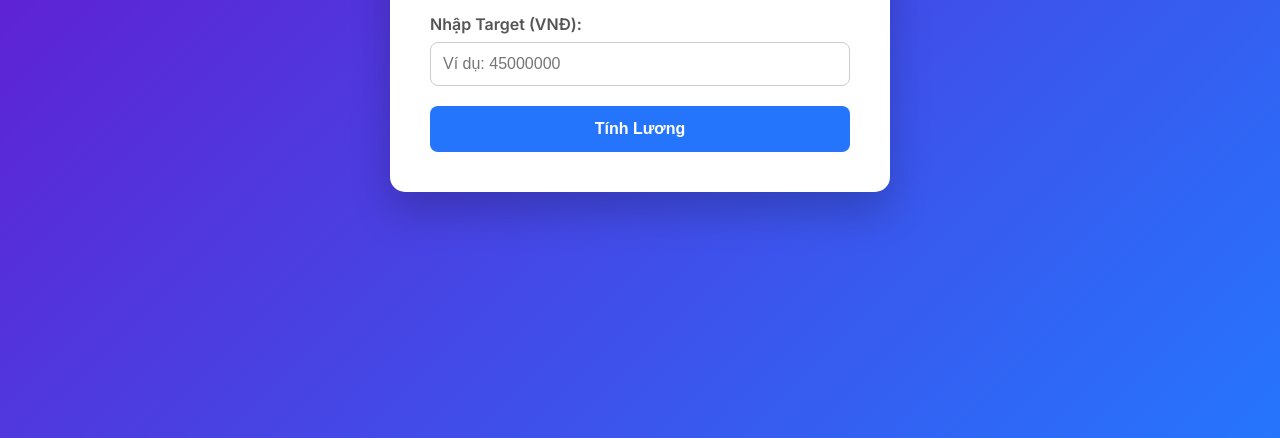
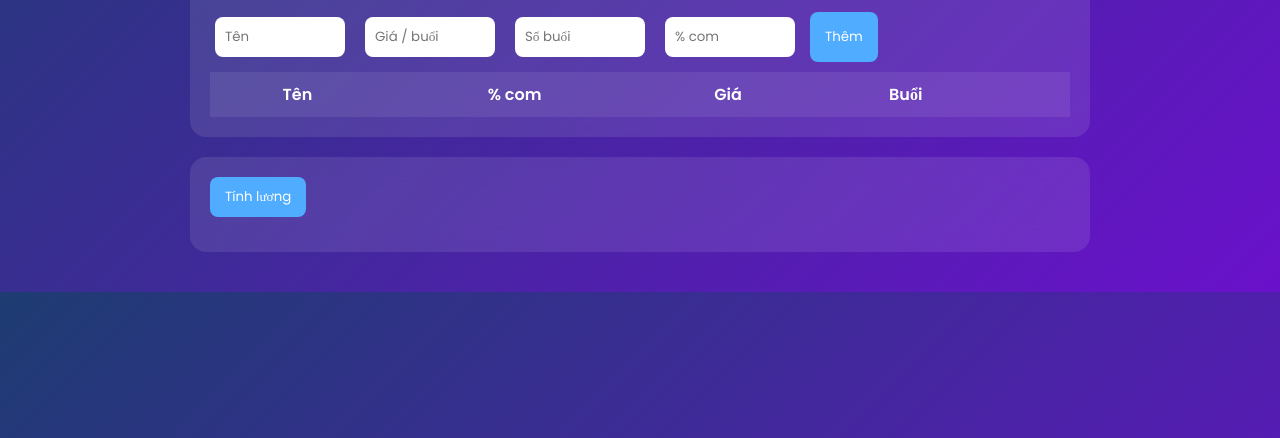
Before and after one commit to ngoc2003/strong-fitness-calculate-income, a plain HTML site: page index.html in a window 1280 px wide. Shown: the part 362-800 px from the top of the page. Drawn offline with Linux system fonts and the light colour scheme.

Commit message:
Update index.html

```diff
--- a/index.html
+++ b/index.html
@@ -2,163 +2,239 @@
 <html lang="vi">
 <head>
   <meta charset="UTF-8">
-<meta name="viewport" content="width=device-width, initial-scale=1.0">
-<title>Tính Lương PT</title>
-<link href="https://fonts.googleapis.com/css2?family=Inter:wght@400;600&display=swap" rel="stylesheet">
+  <title>Tính lương PT</title>
+
+  <link href="https://fonts.googleapis.com/css2?family=Poppins:wght@300;400;600&display=swap" rel="stylesheet">
+
   <style>
-    * {
-        box-sizing: border-box;
-    }
+    * { box-sizing: border-box; font-family: 'Poppins'; }
+
     body {
-        font-family: 'Inter', sans-serif;
       margin: 0;
-        padding: 0;
-        background: linear-gradient(135deg, #6a11cb, #2575fc);
-        min-height: 100vh;
-        display: flex;
-        justify-content: center;
-        align-items: center;
-    }
-    .container {
-        background: #fff;
-        padding: 40px;
-        border-radius: 15px;
-        box-shadow: 0 20px 40px rgba(0,0,0,0.2);
-        max-width: 500px;
-        width: 90%;
-    }
-    h1 {
-        text-align: center;
-        color: #333;
-        margin-bottom: 30px;
-    }
-    label {
-        display: block;
-        margin-bottom: 8px;
-        font-weight: 600;
-        color: #555;
-    }
-    input {
-        width: 100%;
-        padding: 12px;
-        border-radius: 8px;
-        border: 1px solid #ccc;
-        font-size: 16px;
-        margin-bottom: 20px;
-        transition: border 0.3s;
-    }
-    input:focus {
-        border-color: #2575fc;
-        outline: none;
-    }
-    button {
-        width: 100%;
-        padding: 14px;
-        background-color: #2575fc;
-        border: none;
-        color: #fff;
-        font-size: 16px;
-        font-weight: 600;
-        border-radius: 8px;
-        cursor: pointer;
-        transition: background 0.3s;
-    }
-    button:hover {
-        background-color: #6a11cb;
-    }
-    .result {
-        margin-top: 30px;
-        background: #f1f5f9;
-        padding: 25px;
-        border-radius: 12px;
-        display: none;
-        animation: fadeIn 0.5s ease forwards;
-    }
-    .result p {
-        font-size: 18px;
-        margin: 10px 0;
-        color: #333;
-    }
-    .result p span {
-        font-weight: 600;
-        color: #2575fc;
+      background: linear-gradient(135deg, #1e3c72, #6a11cb);
+      color: white;
+      padding: 20px;
     }
 
-    @keyframes fadeIn {
-        from {opacity: 0; transform: translateY(20px);}
-        to {opacity: 1; transform: translateY(0);}
+    h1 { text-align: center; }
+
+    .container { max-width: 900px; margin: auto; }
+
+    .card {
+      background: rgba(255,255,255,0.1);
+      backdrop-filter: blur(12px);
+      border-radius: 16px;
+      padding: 20px;
+      margin-bottom: 20px;
     }
+
+    input {
+      padding: 10px;
+      margin: 5px;
+      border-radius: 8px;
+      border: none;
+      width: 130px;
+    }
+
+    .row { display: flex; flex-wrap: wrap; gap: 10px; }
+
+    button {
+      padding: 10px 15px;
+      border-radius: 8px;
+      border: none;
+      background: #4facfe;
+      color: white;
+      cursor: pointer;
+    }
+
+    button:hover { background: #3a8ee6; }
+
+    table {
+      width: 100%;
+      margin-top: 10px;
+      border-collapse: collapse;
+    }
+
+    th, td {
+      padding: 10px;
+      text-align: center;
+    }
+
+    tr { background: rgba(255,255,255,0.08); }
+
+    .delete { background: #ff4d6d; }
+
+    .result {
+      display: grid;
+      grid-template-columns: repeat(auto-fit, minmax(150px, 1fr));
+      gap: 15px;
+      margin-top: 15px;
+    }
+
+    .box {
+      background: rgba(255,255,255,0.15);
+      padding: 15px;
+      border-radius: 12px;
+      text-align: center;
+    }
+
+    .total { font-weight: bold; font-size: 20px; }
   </style>
 </head>
 <body>
 
+<h1>Tính lương PT</h1>
+
 <div class="container">
-    <h1>Tính Lương PT</h1>
 
-    <label for="target">Nhập Target (VNĐ):</label>
-    <input type="number" id="target" placeholder="Ví dụ: 45000000">
+  <!-- TARGET -->
+  <div class="card">
+    <h3>Target</h3>
+    <input type="number" id="target" placeholder="Doanh thu">
+    <div id="levelInfo"></div>
+  </div>
 
-    <button onclick="calculateSalary()">Tính Lương</button>
+  <!-- KHÁCH -->
+  <div class="card">
+    <h3>Khách dạy</h3>
 
-    <div class="result" id="result">
-        <p>Lương CB: <span id="cb"></span></p>
-        <p>Com Bán: <span id="comBan"></span></p>
-        <p>Com Dạy: <span id="comDay"></span></p>
-        <p>Thưởng: <span id="thuong"></span></p>
+    <div class="row">
+      <input id="name" placeholder="Tên">
+      <input id="price" type="number" placeholder="Giá / buổi">
+      <input id="sessions" type="number" placeholder="Số buổi">
+      <input id="percentInput" type="number" placeholder="% com">
+      <button onclick="addStudent()">Thêm</button>
     </div>
+
+    <table>
+      <thead>
+        <tr>
+          <th>Tên</th>
+          <th>% com</th>
+          <th>Giá</th>
+          <th>Buổi</th>
+          <th></th>
+        </tr>
+      </thead>
+      <tbody id="list"></tbody>
+    </table>
+  </div>
+
+  <!-- RESULT -->
+  <div class="card">
+    <button onclick="calculate()">Tính lương</button>
+    <div class="result" id="result"></div>
+  </div>
+
 </div>
 
 <script>
-    function calculateSalary() {
-        const target = parseFloat(document.getElementById('target').value);
-        let cb = 0, comBan = 0, comDay = 0, thuong = 0;
+let students = [];
+let currentLevel = null;
 
-        if (!target || target < 0) {
-            alert("Vui lòng nhập target hợp lệ!");
+// mapping theo bảng
+function getLevel(target) {
+  if (target < 20000000) return { base: 3000000, sale: 0.01, teach: 0.10 };
+  if (target < 30000000) return { base: 3500000, sale: 0.02, teach: 0.15 };
+  if (target < 40000000) return { base: 4000000, sale: 0.03, teach: 0.20 };
+  if (target < 50000000) return { base: 4500000, sale: 0.04, teach: 0.25 };
+  if (target < 60000000) return { base: 5000000, sale: 0.05, teach: 0.30 };
+  if (target < 70000000) return { base: 5500000, sale: 0.06, teach: 0.32 };
+  return { base: 6000000, sale: 0.07, teach: 0.35 };
+}
+
+// xử lý khi nhập target
+function handleTarget() {
+  const target = parseFloat(document.getElementById("target").value);
+  if (!target) return;
+
+  currentLevel = getLevel(target);
+
+  document.getElementById("levelInfo").innerHTML = `
+    Lương CB: ${currentLevel.base.toLocaleString()} |
+    Com bán: ${currentLevel.sale * 100}% |
+    Com dạy: ${currentLevel.teach * 100}%
+  `;
+
+  // auto fill % com dạy
+  document.getElementById("percentInput").value = currentLevel.teach * 100;
+}
+
+// gắn event đúng chuẩn (fix lỗi)
+window.addEventListener("DOMContentLoaded", () => {
+  document.getElementById("target").addEventListener("input", handleTarget);
+});
+
+// thêm khách
+function addStudent() {
+  if (!currentLevel) return alert("Nhập target trước!");
+
+  const name = document.getElementById("name").value;
+  const price = parseFloat(document.getElementById("price").value);
+  const sessions = parseInt(document.getElementById("sessions").value);
+  const percent = parseFloat(document.getElementById("percentInput").value) / 100;
+
+  if (!name || !price || !sessions || !percent) {
+    alert("Nhập đủ thông tin!");
     return;
   }
 
-        if (target < 20000000) {
-            cb = 3000000;
-            comBan = target * 0.01;
-            comDay = cb * 0.10;
-        } else if (target < 30000000) {
-            cb = 3500000;
-            comBan = target * 0.02;
-            comDay = cb * 0.15;
-        } else if (target < 40000000) {
-            cb = 4000000;
-            comBan = target * 0.03;
-            comDay = cb * 0.20;
-            thuong = 200000;
-        } else if (target < 50000000) {
-            cb = 4500000;
-            comBan = target * 0.04;
-            comDay = cb * 0.25;
-        } else if (target < 60000000) {
-            cb = 5000000;
-            comBan = target * 0.05;
-            comDay = cb * 0.30;
-            thuong = 500000;
-        } else if (target < 70000000) {
-            cb = 5500000;
-            comBan = target * 0.06;
-            comDay = cb * 0.32;
-        } else if (target < 80000000) {
-            cb = 6000000;
-            comBan = target * 0.07;
-            comDay = cb * 0.35;
-        } else {
-            cb = 8000000;
-            comBan = target * 0.07;
-            comDay = cb * 0.35;
+  students.push({ name, price, sessions, percent });
+  render();
 }
 
-        document.getElementById('result').style.display = 'block';
-        document.getElementById('cb').innerText = cb.toLocaleString('vi-VN') + ' VNĐ';
-        document.getElementById('comBan').innerText = comBan.toLocaleString('vi-VN') + ' VNĐ';
-        document.getElementById('comDay').innerText = comDay.toLocaleString('vi-VN') + ' VNĐ';
-        document.getElementById('thuong').innerText = thuong.toLocaleString('vi-VN') + ' VNĐ';
+// render bảng
+function render() {
+  const list = document.getElementById("list");
+  list.innerHTML = "";
+
+  students.forEach((s, i) => {
+    list.innerHTML += `
+      <tr>
+        <td>${s.name}</td>
+        <td>
+          <input type="number" value="${s.percent * 100}"
+            onchange="updatePercent(${i}, this.value)">
+        </td>
+        <td>${s.price.toLocaleString()}</td>
+        <td>${s.sessions}</td>
+        <td><button class="delete" onclick="remove(${i})">X</button></td>
+      </tr>
+    `;
+  });
+}
+
+// update %
+function updatePercent(index, value) {
+  students[index].percent = parseFloat(value) / 100;
+}
+
+// xoá
+function remove(index) {
+  students.splice(index, 1);
+  render();
+}
+
+// tính lương
+function calculate() {
+  const target = parseFloat(document.getElementById("target").value);
+  if (!target || !currentLevel) return alert("Nhập target!");
+
+  const saleCom = target * currentLevel.sale;
+
+  let teachCom = 0;
+  students.forEach(s => {
+    teachCom += s.price * s.sessions * s.percent;
+  });
+
+  const total = currentLevel.base + saleCom + teachCom;
+
+  document.getElementById("result").innerHTML = `
+    <div class="box">Lương CB<br>${currentLevel.base.toLocaleString()}</div>
+    <div class="box">Com bán<br>${saleCom.toLocaleString()}</div>
+    <div class="box">Com dạy<br>${teachCom.toLocaleString()}</div>
+    <div class="box total">Tổng<br>${total.toLocaleString()} VNĐ</div>
+  `;
 }
 </script>
 
```
Lines whose indentation alone changed are shown as unchanged.
